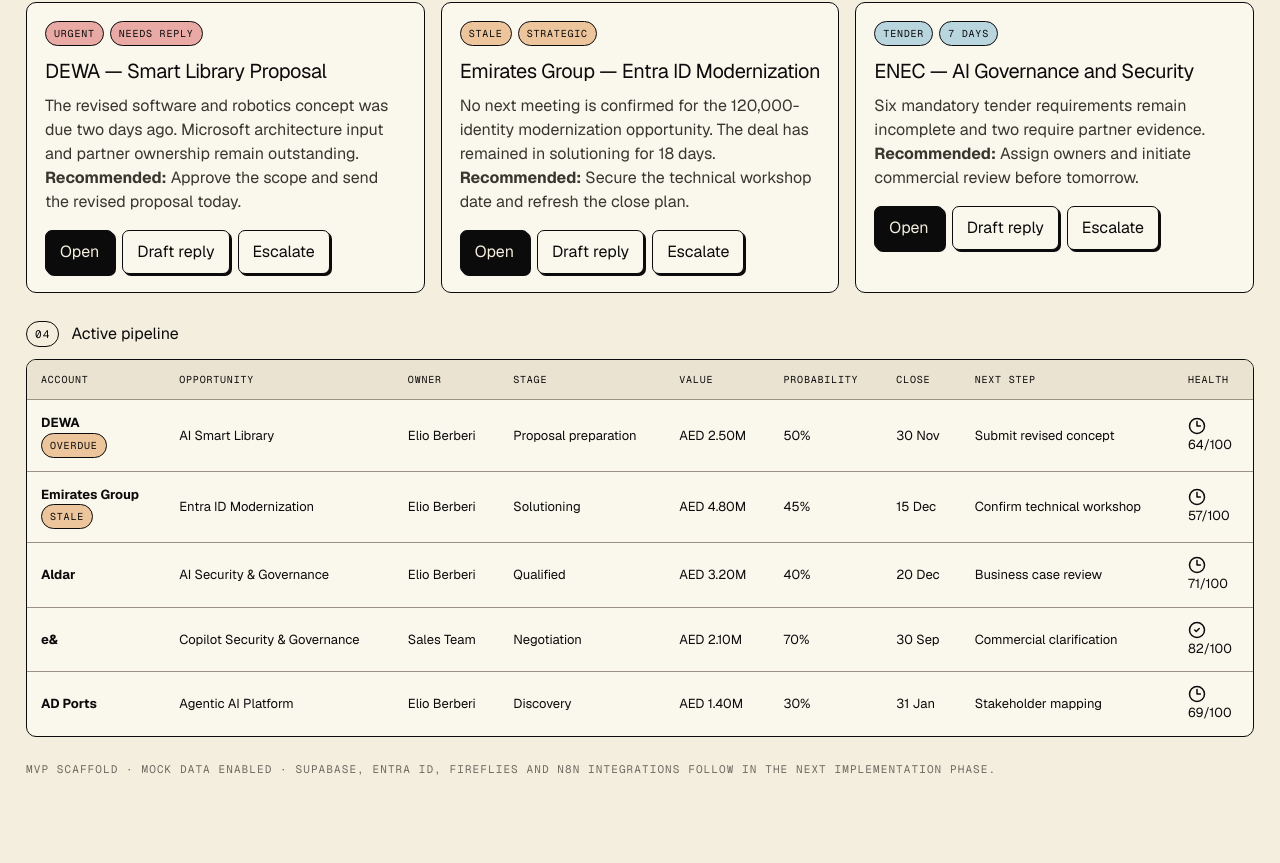
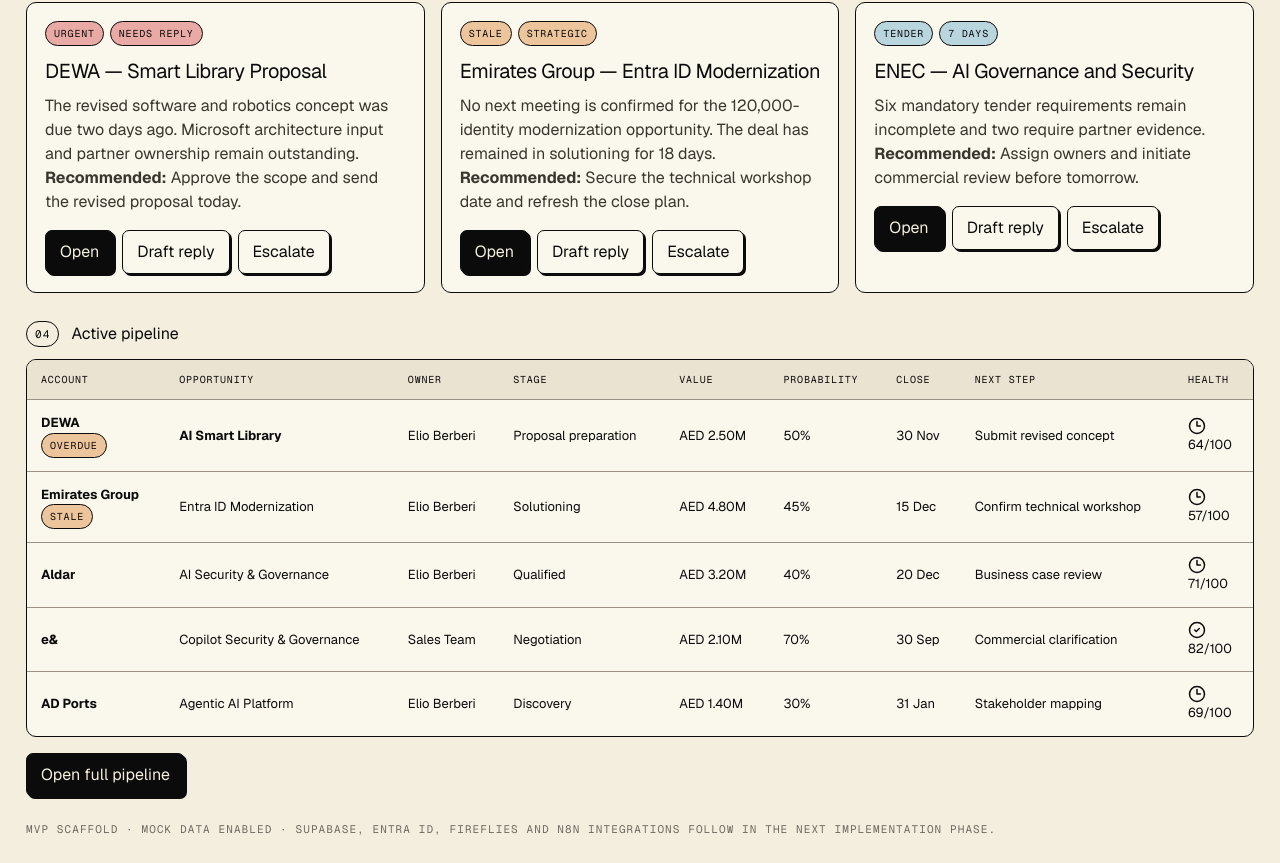
Before and after one commit to Profitech123/armis-sales-os, a Next.js app: page / in a window 1280 px wide. Shown: the part 961-1824 px from the top of the page. Before the commit the page ends 1764 px from the top, so only its background shows below. Built offline with nearby package versions, Linux system fonts and the light colour scheme.

Commit message:
feat: connect control center navigation

```diff
--- a/src/app/page.tsx
+++ b/src/app/page.tsx
@@ -1,7 +1,17 @@
+import Link from "next/link";
 import { ArrowUpRight, CheckCircle2, Clock3, RefreshCw } from "lucide-react";
 import { deals, metrics, priorities } from "@/lib/mock-data";
 
-const tabs = ["Today", "Pipeline", "Accounts", "Meetings", "Proposals", "Tenders", "Intelligence", "Automations"];
+const tabs = [
+  { label: "Today", href: "/" },
+  { label: "Pipeline", href: "/pipeline" },
+  { label: "Accounts", href: "#accounts" },
+  { label: "Meetings", href: "#meetings" },
+  { label: "Proposals", href: "#proposals" },
+  { label: "Tenders", href: "#tenders" },
+  { label: "Intelligence", href: "#intelligence" },
+  { label: "Automations", href: "#automations" }
+];
 
 export default function HomePage() {
   return (
@@ -14,78 +24,27 @@
             <p className="subtitle">The operating layer behind Armis sales execution. It understands the pipeline, meetings, commitments, proposals and tenders—and keeps the organization ready to act.</p>
           </div>
           <aside className="sync-panel mono">
-            <p>Updated Mon 20 Jul 2026</p>
-            <p>Last sync 07:02 GST</p>
-            <p>12 sources healthy</p>
-            <p>3 actions need review</p>
+            <p>Updated Mon 20 Jul 2026</p><p>Last sync 07:02 GST</p><p>12 sources healthy</p><p>3 actions need review</p>
             <button className="button" type="button"><RefreshCw size={13} /> Sync report</button>
           </aside>
         </header>
 
         <nav className="nav" aria-label="Primary navigation">
-          {tabs.map((tab, index) => <button className={`button ${index === 0 ? "active" : ""}`} key={tab}>{tab}</button>)}
+          {tabs.map((tab, index) => <Link className={`button ${index === 0 ? "active" : ""}`} href={tab.href} key={tab.label}>{tab.label}</Link>)}
         </nav>
 
         <section className="intelligence">
           <p className="mono">01 — One thing to act on today</p>
           <h2>Get the <span className="highlight">DEWA Smart Library concept proposal</span>, robotics shortlist and commercial assumptions approved and sent today.</h2>
           <p>The opportunity is active, but the proposal milestone is overdue by two days. Resolve the Microsoft architecture input and confirm partner responsibilities before sending.</p>
-          <div className="card-actions">
-            <button className="button">Open opportunity <ArrowUpRight size={15} /></button>
-            <button className="button">Review proposal</button>
-            <button className="button">Explain recommendation</button>
-          </div>
+          <div className="card-actions"><Link className="button" href="/deals/dewa-smart-library">Open opportunity <ArrowUpRight size={15} /></Link><button className="button">Review proposal</button><button className="button">Explain recommendation</button></div>
         </section>
 
-        <section>
-          <div className="section-title"><span className="mono">02</span><h2>Operating position</h2></div>
-          <div className="grid grid-3">
-            {metrics.map((metric) => (
-              <article className="card metric" key={metric.label}>
-                <p className="mono">{metric.label}</p>
-                <strong>{metric.value}</strong>
-                <p>{metric.note}</p>
-              </article>
-            ))}
-          </div>
-        </section>
+        <section><div className="section-title"><span className="mono">02</span><h2>Operating position</h2></div><div className="grid grid-3">{metrics.map((metric) => <article className="card metric" key={metric.label}><p className="mono">{metric.label}</p><strong>{metric.value}</strong><p>{metric.note}</p></article>)}</div></section>
 
-        <section>
-          <div className="section-title"><span className="mono">03</span><h2>Priority action queue</h2></div>
-          <div className="grid grid-3">
-            {priorities.map((item) => (
-              <article className="card" key={item.title}>
-                <div className="chips">{item.labels.map((label) => <span className={`chip ${item.tone}`} key={label}>{label}</span>)}</div>
-                <h3>{item.title}</h3>
-                <p>{item.body}</p>
-                <p><strong>Recommended:</strong> {item.action}</p>
-                <div className="card-actions">
-                  <button className="button dark">Open</button>
-                  <button className="button">Draft reply</button>
-                  <button className="button">Escalate</button>
-                </div>
-              </article>
-            ))}
-          </div>
-        </section>
+        <section><div className="section-title"><span className="mono">03</span><h2>Priority action queue</h2></div><div className="grid grid-3">{priorities.map((item) => <article className="card" key={item.title}><div className="chips">{item.labels.map((label) => <span className={`chip ${item.tone}`} key={label}>{label}</span>)}</div><h3>{item.title}</h3><p>{item.body}</p><p><strong>Recommended:</strong> {item.action}</p><div className="card-actions"><button className="button dark">Open</button><button className="button">Draft reply</button><button className="button">Escalate</button></div></article>)}</div></section>
 
-        <section>
-          <div className="section-title"><span className="mono">04</span><h2>Active pipeline</h2></div>
-          <div className="table-wrap">
-            <table>
-              <thead><tr><th>Account</th><th>Opportunity</th><th>Owner</th><th>Stage</th><th>Value</th><th>Probability</th><th>Close</th><th>Next step</th><th>Health</th></tr></thead>
-              <tbody>
-                {deals.map((deal) => (
-                  <tr key={`${deal.account}-${deal.opportunity}`}>
-                    <td><strong>{deal.account}</strong>{deal.attention && <div className="chips"><span className="chip orange">{deal.attention}</span></div>}</td>
-                    <td>{deal.opportunity}</td><td>{deal.owner}</td><td>{deal.stage}</td><td>{deal.value}</td><td>{deal.probability}%</td><td>{deal.closeDate}</td><td>{deal.nextStep}</td>
-                    <td>{deal.health >= 75 ? <CheckCircle2 size={18} /> : <Clock3 size={18} />} {deal.health}/100</td>
-                  </tr>
-                ))}
-              </tbody>
-            </table>
-          </div>
-        </section>
+        <section><div className="section-title"><span className="mono">04</span><h2>Active pipeline</h2></div><div className="table-wrap"><table><thead><tr><th>Account</th><th>Opportunity</th><th>Owner</th><th>Stage</th><th>Value</th><th>Probability</th><th>Close</th><th>Next step</th><th>Health</th></tr></thead><tbody>{deals.map((deal, index) => <tr key={`${deal.account}-${deal.opportunity}`}><td><strong>{deal.account}</strong>{deal.attention && <div className="chips"><span className="chip orange">{deal.attention}</span></div>}</td><td>{index === 0 ? <Link href="/deals/dewa-smart-library"><strong>{deal.opportunity}</strong></Link> : deal.opportunity}</td><td>{deal.owner}</td><td>{deal.stage}</td><td>{deal.value}</td><td>{deal.probability}%</td><td>{deal.closeDate}</td><td>{deal.nextStep}</td><td>{deal.health >= 75 ? <CheckCircle2 size={18} /> : <Clock3 size={18} />} {deal.health}/100</td></tr>)}</tbody></table></div><div className="card-actions"><Link className="button dark" href="/pipeline">Open full pipeline</Link></div></section>
 
         <p className="footer-note mono">MVP scaffold · Mock data enabled · Supabase, Entra ID, Fireflies and n8n integrations follow in the next implementation phase.</p>
       </div>
```
